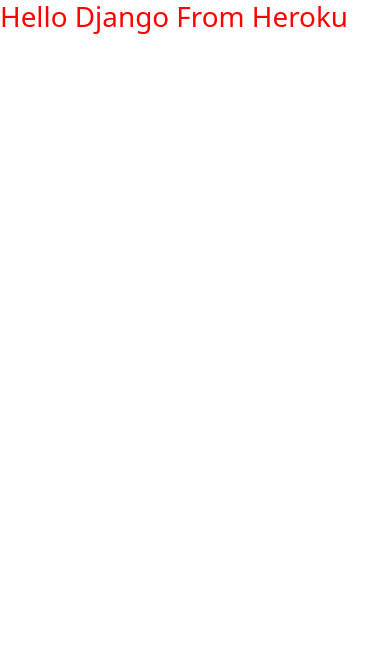
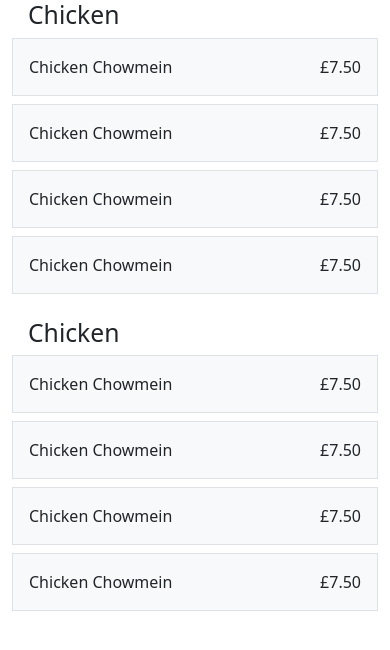
Before and after one commit to Russlyman/food-ordering-system, a Django app: page / in a window 390 px wide. Shown: the top 650 px of the page. Run offline with Django 4.2, Linux system fonts and the light colour scheme; some libraries are stand-ins or nearby versions.

Commit message:
Add menu view for mobile and tablet

```diff
--- a/menu/templates/menu/menu.html
+++ b/menu/templates/menu/menu.html
@@ -1,5 +1,42 @@
 {% extends "base.html" %}
 
 {% block content %}
-<h1>Hello Django From Heroku</h1>
+<div class="container">
+  <div class="row gy-4">
+    <div class="col-12">
+      <h2 class="ms-3">Chicken</h2>
+      <div class="row g-2">
+        <div class="col-sm-6">
+          <div class="p-3 border bg-light d-flex justify-content-between"><span>Chicken Chowmein</span><span>£7.50</span></div>
+        </div>
+        <div class="col-sm-6">
+          <div class="p-3 border bg-light d-flex justify-content-between"><span>Chicken Chowmein</span><span>£7.50</span></div>
+        </div>
+        <div class="col-sm-6">
+          <div class="p-3 border bg-light d-flex justify-content-between"><span>Chicken Chowmein</span><span>£7.50</span></div>
+        </div>
+        <div class="col-sm-6">
+          <div class="p-3 border bg-light d-flex justify-content-between"><span>Chicken Chowmein</span><span>£7.50</span></div>
+        </div>
+      </div>
+    </div>
+    <div class="col-12">
+      <h2 class="ms-3">Chicken</h2>
+      <div class="row g-2">
+        <div class="col-sm-6">
+          <div class="p-3 border bg-light d-flex justify-content-between"><span>Chicken Chowmein</span><span>£7.50</span></div>
+        </div>
+        <div class="col-sm-6">
+          <div class="p-3 border bg-light d-flex justify-content-between"><span>Chicken Chowmein</span><span>£7.50</span></div>
+        </div>
+        <div class="col-sm-6">
+          <div class="p-3 border bg-light d-flex justify-content-between"><span>Chicken Chowmein</span><span>£7.50</span></div>
+        </div>
+        <div class="col-sm-6">
+          <div class="p-3 border bg-light d-flex justify-content-between"><span>Chicken Chowmein</span><span>£7.50</span></div>
+        </div>
+      </div>
+    </div>
+  </div>
+</div>
 {% endblock content %}
```
